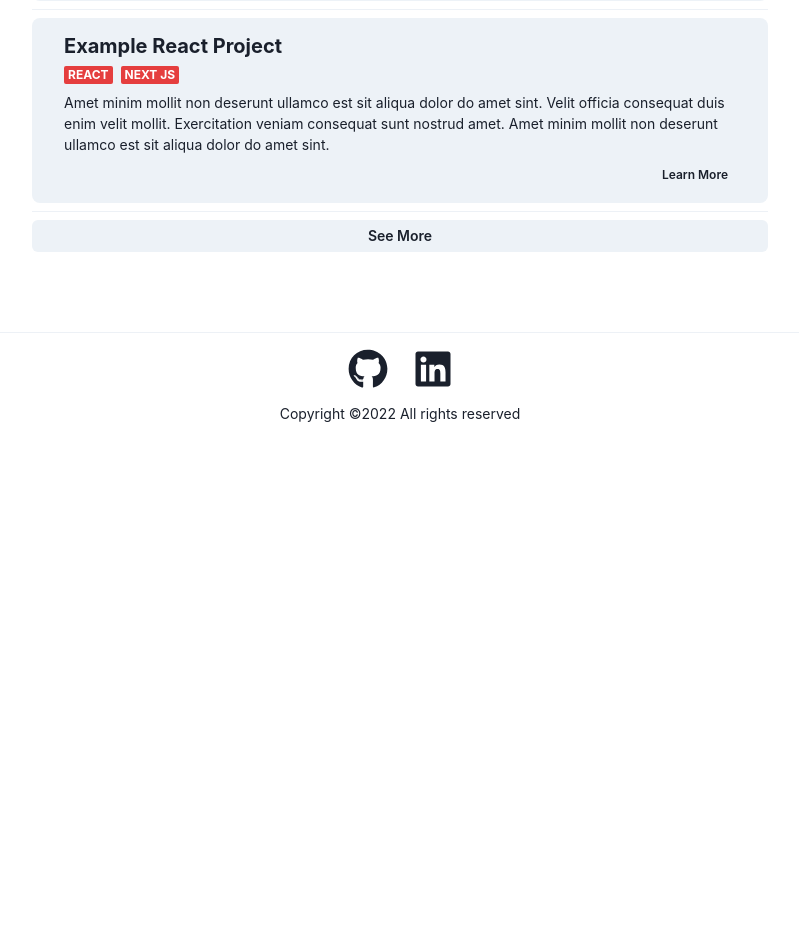
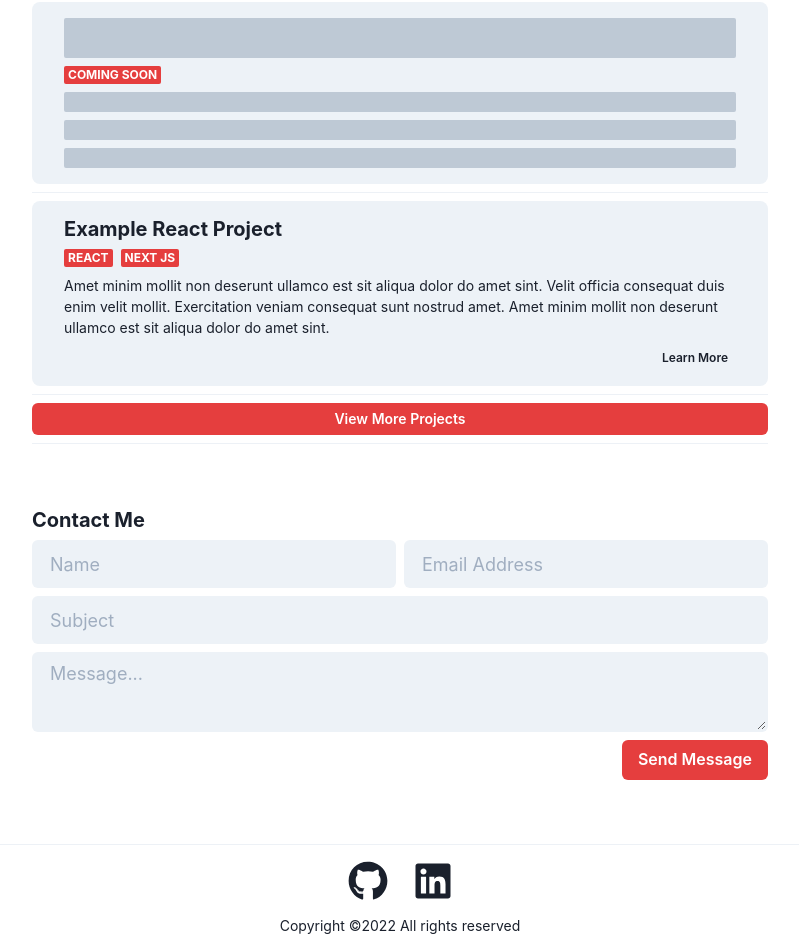
Before and after one commit to TomGrayston/GenericPortfolio, a Next.js app in the folder portfolio/: page / in a window 1280 px wide. Shown: the part 703-1655 px from the top of the page, without its empty margins (240-1039 px from the left). Before the commit the page ends 1143 px from the top, so only its background shows below. Built offline with nearby package versions, Linux system fonts and the light colour scheme.

Commit message:
added contact section to landing page

```diff
--- /dev/null
+++ b/portfolio/components/LandingPage/ContactSection/ContactSection.jsx
@@ -0,0 +1,33 @@
+import { Container, HStack, VStack, Heading, FormControl, Textarea, Input, Button} from "@chakra-ui/react";
+
+const ContactSection = ({ children }) => {
+
+    return(
+        <Container maxW="container.md" >
+            <VStack
+            m={{ base: "1rem 0 1.2rem 0", md: "3rem 0 4rem 0" }}
+            >
+                <Heading fontSize="xl" alignSelf="flex-start">
+                    Contact Me
+                </Heading>
+                <FormControl >
+                    <VStack
+                    alignItems=""
+                    >
+                        <HStack>
+                            <Input id="name" placeholder="Name" size="lg" variant="filled" />
+                            <Input id="email" placeholder="Email Address" size="lg" variant="filled"/>
+                        </HStack>
+                        <Input id="subject" placeholder="Subject" size="lg" variant="filled"/>
+                        <Textarea id="message" placeholder="Message..." size="lg" variant="filled"/>
+                    </VStack>
+                </FormControl>
+                <HStack alignSelf="flex-end">
+                    <Button colorScheme="red">Send Message</Button>
+                </HStack>
+            </VStack>
+        </Container>
+    )
+}
+
+export default ContactSection;
--- a/portfolio/components/LandingPage/FeaturedWorkSection/FeaturedWork.jsx
+++ b/portfolio/components/LandingPage/FeaturedWorkSection/FeaturedWork.jsx
@@ -3,7 +3,7 @@ import {
     Button, Badge, HStack, Text,
     Modal, ModalOverlay, ModalContent,
     ModalHeader, ModalFooter, ModalBody,
-    ModalCloseButton, useDisclosure
+    ModalCloseButton, useDisclosure, Divider, Link
     } from '@chakra-ui/react';
 import ExampleProject from "./ExampleProject";
 import PlaceholderProject from "./PlaceholderProject";
@@ -11,16 +11,19 @@ import PlaceholderProject from "./PlaceholderProject";
 const FeaturedWork = () => {
     const { isOpen, onOpen, onClose } = useDisclosure()
     return(
-        <Container maxW="container.md" p="1rem">
+        <Container maxW="container.md" p="1rem 1 0 0">
             <VStack
             alignItems="left"
             justify="center"
             m={{ base: "1rem 0 1.2rem 0", md: "3rem 0 4rem 0" }}
             >
                 <Heading fontSize="xl">
-                    Featured Work
+                    Porfolio Projects
                 </Heading>
+
                 <PlaceholderProject/>
+                <PlaceholderProject/>
+
                 <ExampleProject>
                     <Heading size="md" noOfLines="1">
                         Example React Project
@@ -41,7 +44,8 @@ const FeaturedWork = () => {
                     <Button size="xs" variant="ghost" alignSelf="flex-end" onClick={onOpen}> Learn More </Button>
                 </ExampleProject>
 
-                <Button size="sm" > See More </Button>
+                <Button size="sm" colorScheme="red" ><Link href="/projects"> View More Projects </Link></Button>
+                <Divider/>
 
                 <Modal isOpen={isOpen} onClose={onClose} size="2xl" motionPreset='slideInBottom'>
                     <ModalOverlay />
--- a/portfolio/pages/index.js
+++ b/portfolio/pages/index.js
@@ -1,11 +1,13 @@
 import Header from "../components/LandingPage/Header"
 import FeaturedWork from "../components/LandingPage/FeaturedWorkSection/FeaturedWork"
+import ContactSection from "../components/LandingPage/ContactSection/ContactSection"
 
 const HomePage = () => {
     return (
         <>
             <Header/>
             <FeaturedWork/>
+            <ContactSection/>
         </>
     )
     }
```
